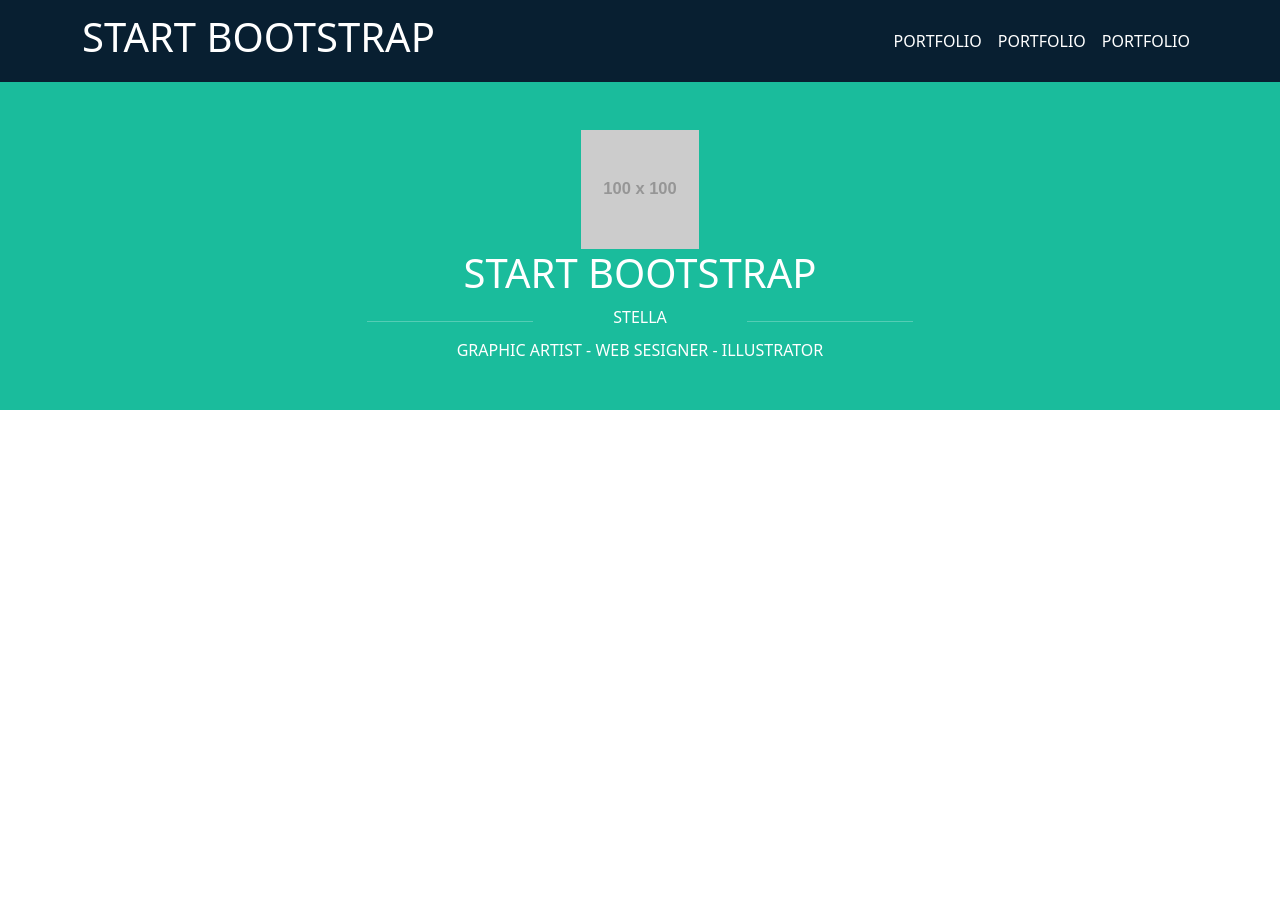
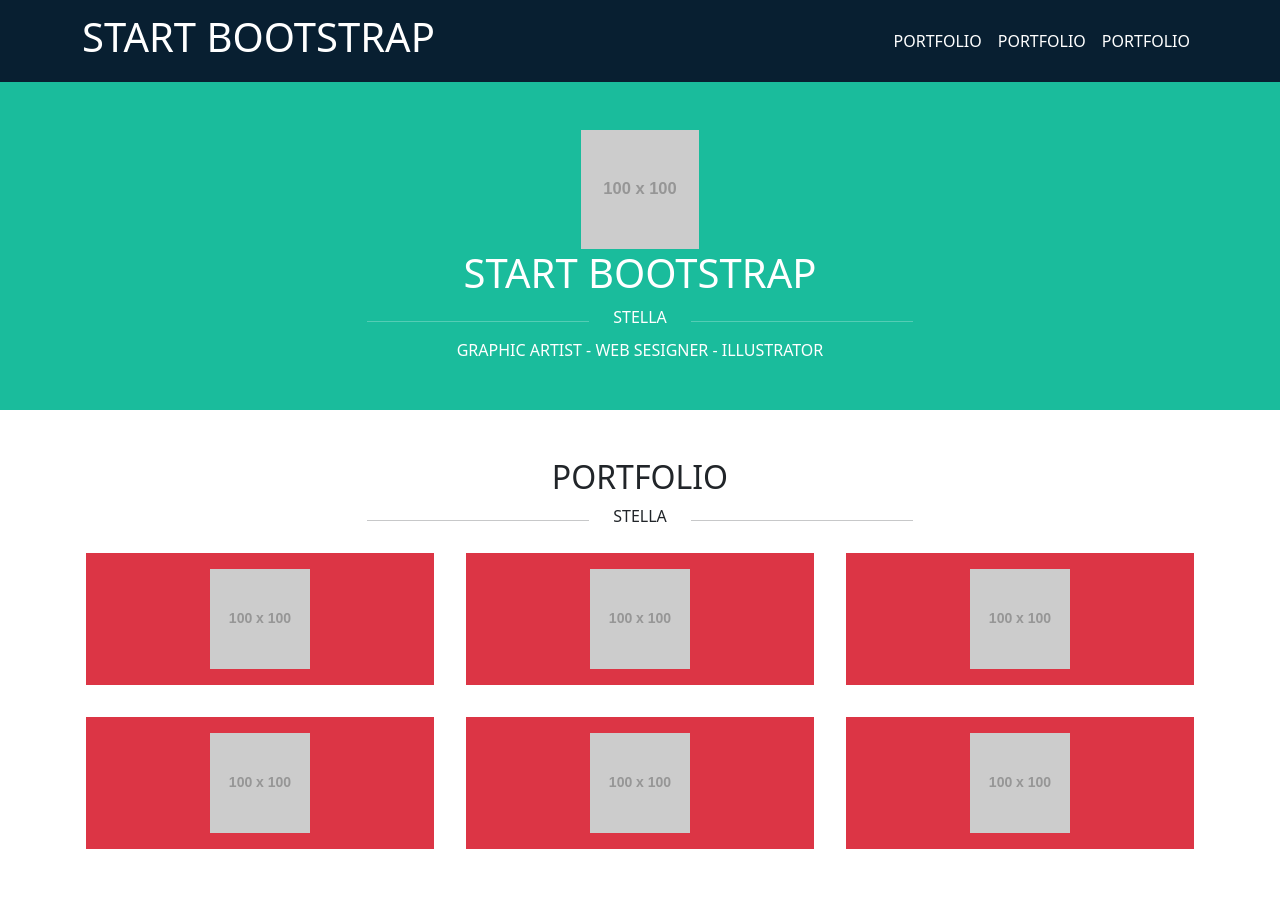
Before and after one commit to GabrieleRizzo19/html-css-bootstrap-freelancer, a plain HTML site: page index.html in a window 1280 px wide. Before the commit the page ends 800 px from the top, so only its background shows below. Drawn offline with nearby package versions, Linux system fonts and the light colour scheme; placeholder pictures from the web are drawn by us.

Commit message:
feat(html,css): portfolio section

```diff
--- a/index.html
+++ b/index.html
@@ -38,7 +38,7 @@
         </header>
 
         <main>
-            <div id="jumbotron">
+            <section id="jumbotron">
                 <div class="container text-white py-5">
                     <div class="row">
                         <div class="col-6 mx-auto">
@@ -52,7 +52,7 @@
                                 <div class="col">
                                     <hr>
                                 </div>
-                                <div class="col text-center">
+                                <div class="col-auto text-center">
                                     STELLA
                                 </div>
                                 <div class="col">
@@ -65,7 +65,75 @@
                         </div>
                     </div>
                 </div>
-            </div>
+            </section>
+
+            <section>
+                <div class="container text-center py-5">
+                    <div class="row justify-content-center">
+                        <div class="col-6">
+                            <h2>PORTFOLIO</h2>
+                            <div class="row">
+                                <div class="col">
+                                    <hr>
+                                </div>
+                                <div class="col-auto">
+                                    STELLA
+                                </div>
+                                <div class="col">
+                                    <hr>
+                                </div>
+                            </div>
+                        </div>
+                    </div>
+
+                    <div class="row">
+                        <div class="col-4 p-3">
+                            <div class="bg-danger p-3">
+                                <div>
+                                    <img src="https://placehold.co/100x100" alt="">
+                                </div>
+                            </div>
+                        </div>
+                        <div class="col-4 p-3">
+                            <div class="bg-danger p-3">
+                                <div>
+                                    <img src="https://placehold.co/100x100" alt="">
+                                </div>
+                            </div>
+                        </div>
+                        <div class="col-4 p-3">
+                            <div class="bg-danger p-3">
+                                <div>
+                                    <img src="https://placehold.co/100x100" alt="">
+                                </div>
+                            </div>
+                        </div>
+                        <div class="col-4 p-3">
+                            <div class="bg-danger p-3">
+                                <div>
+                                    <img src="https://placehold.co/100x100" alt="">
+                                </div>
+                            </div>
+                        </div>
+                        <div class="col-4 p-3">
+                            <div class="bg-danger p-3">
+                                <div>
+                                    <img src="https://placehold.co/100x100" alt="">
+                                </div>
+                            </div>
+                        </div>
+                        <div class="col-4 p-3">
+                            <div class="bg-danger p-3">
+                                <div>
+                                    <img src="https://placehold.co/100x100" alt="">
+                                </div>
+                            </div>
+                        </div>
+
+                    </div>
+                </div>
+
+            </section>
         </main>
 
         <footer>
```
